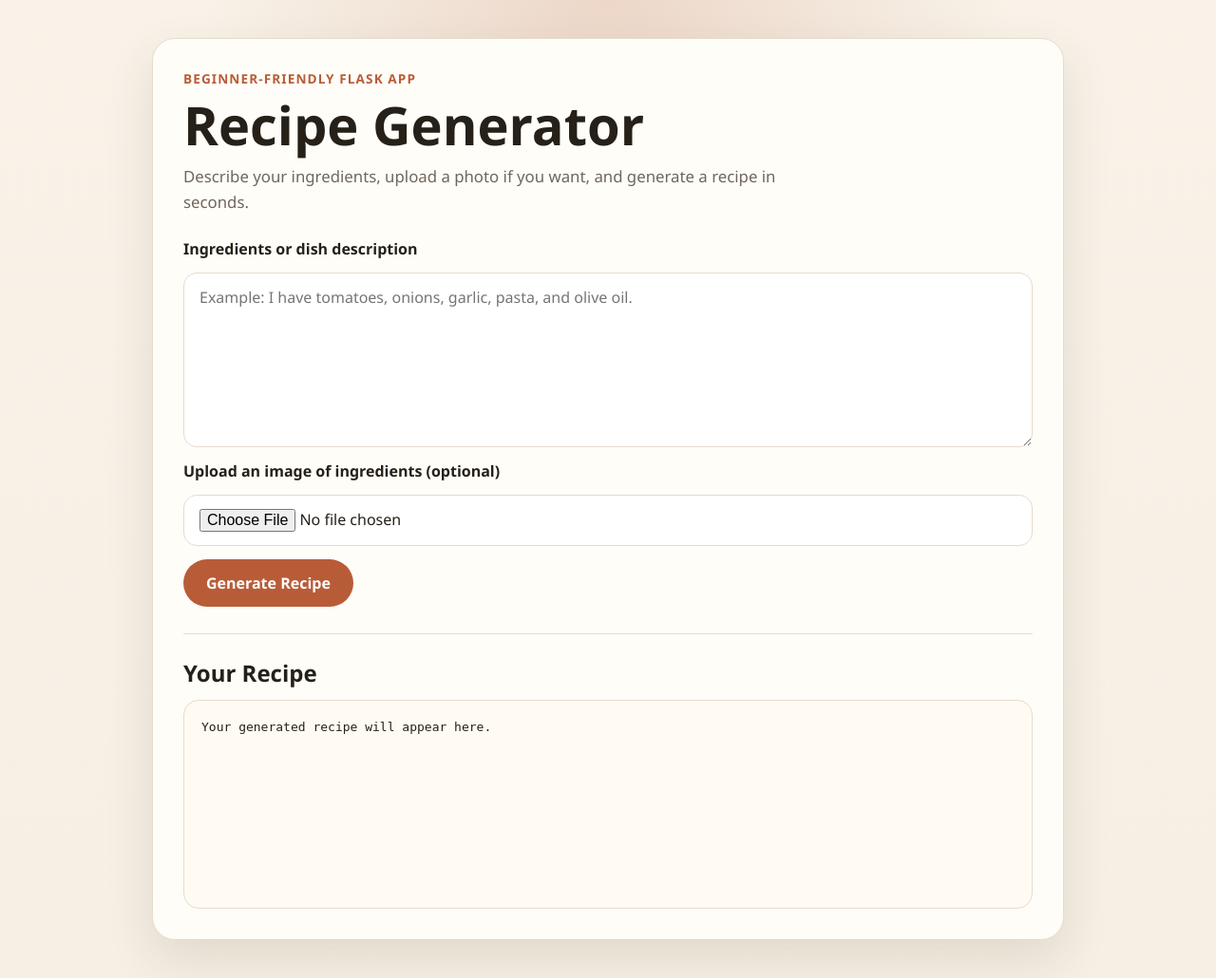
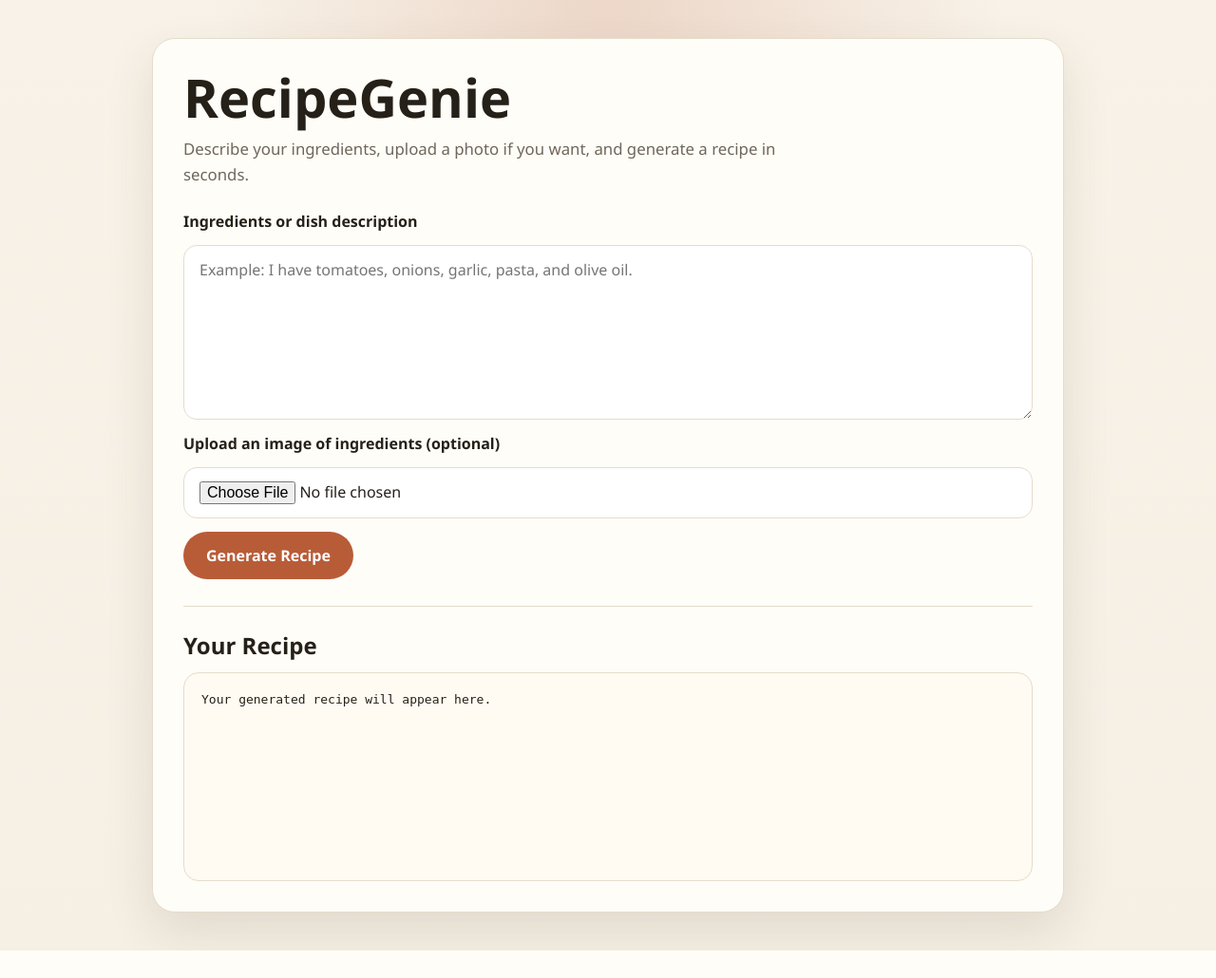
Before and after one commit to 230701396rec/recipe-generator, a Flask app: page / in a window 1280 px wide. Shown: the whole page at 95% size. After the commit the page ends 1001 px from the top, so only its background shows below. Run offline with Flask 3, Linux system fonts and the light colour scheme.

Commit message:
name change

```diff
--- a/templates/index.html
+++ b/templates/index.html
@@ -3,15 +3,14 @@
 <head>
     <meta charset="UTF-8">
     <meta name="viewport" content="width=device-width, initial-scale=1.0">
-    <title>Recipe Generator</title>
+    <title>RecipeGenie</title>
     <link rel="stylesheet" href="{{ url_for('static', filename='style.css') }}">
 </head>
 <body>
     <main class="page">
         <section class="card">
             <div class="hero">
-                <p class="eyebrow">Beginner-Friendly Flask App</p>
-                <h1>Recipe Generator</h1>
+                <h1>RecipeGenie</h1>
                 <p class="intro">
                     Describe your ingredients, upload a photo if you want, and generate
                     a recipe in seconds.
```
